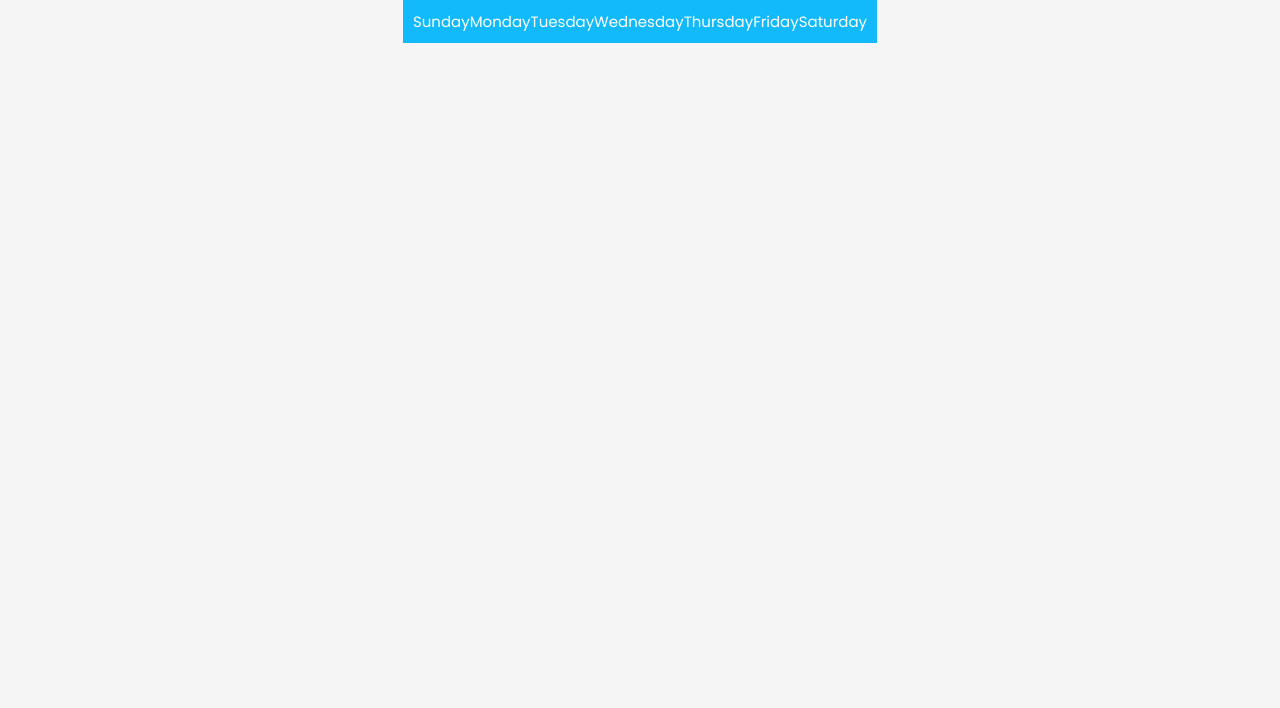
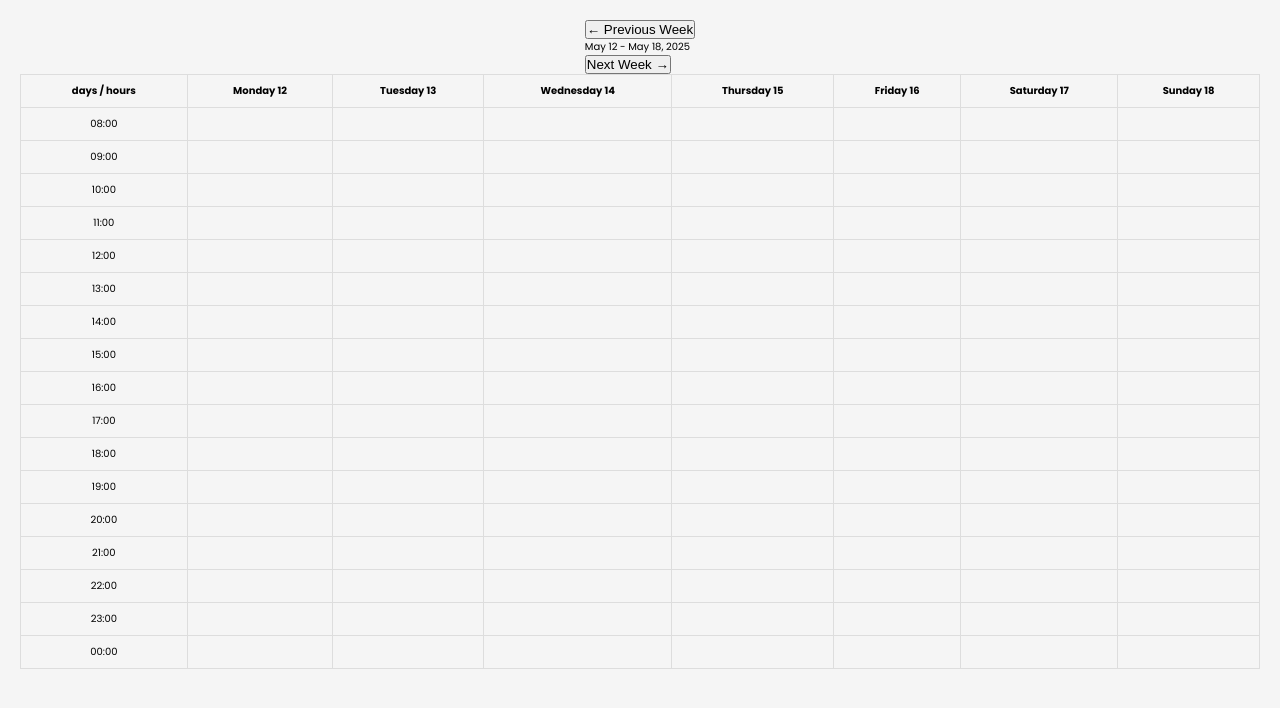
Before and after one commit to youssefzekricodes/Weekly-Calendar, a React (Vite) app: page / in a window 1280 px wide. Shown: the top 708 px of the page. Built offline with nearby package versions, Linux system fonts and the light colour scheme.

Commit message:
set up calendar base

```diff
--- a/package.json
+++ b/package.json
@@ -10,10 +10,12 @@
     "preview": "vite preview"
   },
   "dependencies": {
+    "dayjs": "^1.11.13",
     "react": "^19.1.0",
     "react-dom": "^19.1.0",
     "sass": "^1.88.0",
-    "scss": "^0.2.4"
+    "scss": "^0.2.4",
+    "zustand": "^5.0.4"
   },
   "devDependencies": {
     "@eslint/js": "^9.25.0",
--- a/src/modules/calendar/index.scss
+++ b/src/modules/calendar/index.scss
@@ -4,12 +4,17 @@
   gap: 1rem;
 }
 .calendar {
-  @include Flex();
-  &__header {
-    @include Flex(row, space-between, center);
-    padding: 1rem;
-    background-color: $primary-500;
-    color: $white;
-    font-size: 1.5rem;
+  @include Flex(column);
+  width: 100%;
+  padding: 2rem;
+  &__table {
+    border-collapse: collapse;
+    width: 100%;
+    th,
+    td {
+      border: 1px solid #dddddd;
+      text-align: center;
+      padding: 8px;
+    }
   }
 }
--- a/src/modules/calendar/index.tsx
+++ b/src/modules/calendar/index.tsx
@@ -1,52 +1,81 @@
+import { useState } from "react";
+import dayjs from "dayjs";
+import isoWeek from "dayjs/plugin/isoWeek";
+
+import { useEventsStore } from "./store";
+
+dayjs.extend(isoWeek);
+
 const WeeklyCalendar = () => {
+  const { events } = useEventsStore();
+  console.log({ events });
+  const [weekOffset, setWeekOffset] = useState(0);
+
+  const currentWeekStart = dayjs().add(weekOffset, "week").startOf("isoWeek");
+  const daysOfWeek = Array.from({ length: 7 }, (_, i) =>
+    currentWeekStart.add(i, "day")
+  );
+
+  const weekRangeLabel = `${daysOfWeek[0].format(
+    "MMM D"
+  )} - ${daysOfWeek[6].format("MMM D, YYYY")}`;
+
   return (
     <div className="calendar">
-      <div className="calendar__grid">
-        <div className="calendar__header">
-          {days.map((day, index) => (
-            <div className="calendar__header__item" key={index}>
-              {day}
-            </div>
+      <div className="calendar__header">
+        <button onClick={() => setWeekOffset((prev) => prev - 1)} className="">
+          ← Previous Week
+        </button>
+        <div>{weekRangeLabel}</div>
+        <button onClick={() => setWeekOffset((prev) => prev + 1)} className=" ">
+          Next Week →
+        </button>
+      </div>
+
+      <table className="calendar__table  ">
+        <thead>
+          <tr className="calendar__table__header">
+            <th className="calendar__table__header__row ">days / hours</th>
+            {daysOfWeek.map((day, index) => (
+              <th key={index} className="calendar__table__header__row ">
+                {day.format("dddd D")}
+              </th>
+            ))}
+          </tr>
+        </thead>
+        <tbody className="calendar__table__body">
+          {times.map((time, index) => (
+            <tr key={index}>
+              <td className="calendar__cell">{time}:00</td>
+              {daysOfWeek.map((_, dayIndex) => (
+                <td key={dayIndex} className="calendar__cell"></td>
+              ))}
+            </tr>
           ))}
-        </div>
-        {/* <div className="calendar-body">
-        {sessions.map((session, index) => (
-          <div className="calendar-row" key={index}>
-            <div className="calendar-session">
-              {session.start} - {session.end}
-            </div>
-            {days.map((_, dayIndex) => (
-              <div
-                className={`calendar-cell ${index % 2 === 0 ? "even" : "odd"}`}
-                key={dayIndex}
-              ></div>
-            ))}
-          </div>
-        ))}
-      </div> */}
-      </div>
+        </tbody>
+      </table>
     </div>
   );
 };
 
 export default WeeklyCalendar;
-const days = [
-  "Sunday",
-  "Monday",
-  "Tuesday",
-  "Wednesday",
-  "Thursday",
-  "Friday",
-  "Saturday",
+
+const times = [
+  "08",
+  "09",
+  "10",
+  "11",
+  "12",
+  "13",
+  "14",
+  "15",
+  "16",
+  "17",
+  "18",
+  "19",
+  "20",
+  "21",
+  "22",
+  "23",
+  "00",
 ];
-
-const sessions = [
-  { start: "09:00", end: "10:00" },
-  { start: "10:00", end: "11:00" },
-  { start: "11:00", end: "12:00" },
-  { start: "12:00", end: "13:00" },
-  { start: "13:00", end: "14:00" },
-  { start: "14:00", end: "15:00" },
-  { start: "15:00", end: "16:00" },
-  { start: "16:00", end: "17:00" },
-];
--- /dev/null
+++ b/src/modules/calendar/store/index.ts
@@ -0,0 +1,27 @@
+import { create } from "zustand";
+import { CalendarView, type CalendarEvent, type TEventsStore } from "../types";
+
+export const useEventsStore = create<TEventsStore>((set) => ({
+  events: null,
+  view: CalendarView.WEEK,
+  setEvents: (events: CalendarEvent[]) => set({ events }),
+  addEvent: (event: CalendarEvent) =>
+    set((state) => ({
+      events: state.events ? [...state.events, event] : [event],
+    })),
+  removeEvent: (id: string) =>
+    set((state) => ({
+      events: state.events
+        ? state.events.filter((event) => event.id !== id)
+        : null,
+    })),
+  updateEvent: (updatedEvent: CalendarEvent) =>
+    set((state) => ({
+      events: state.events
+        ? state.events.map((event) =>
+            event.id === updatedEvent.id ? updatedEvent : event
+          )
+        : null,
+    })),
+  clearEvents: () => set({ events: null }),
+}));
--- /dev/null
+++ b/src/modules/calendar/types/index.ts
@@ -0,0 +1,26 @@
+type Recurrence = "none" | "daily" | "weekly";
+
+export interface CalendarEvent {
+  id: string;
+  title: string;
+  start: Date;
+  end: Date;
+  recurrence: Recurrence;
+  recurrenceDays?: number[];
+  category: "work" | "personal" | "meeting";
+}
+
+export enum CalendarView {
+  DAY = "day",
+  WEEK = "week",
+  MONTH = "month",
+}
+export type TEventsStore = {
+  events: CalendarEvent[] | null;
+  view: CalendarView;
+  setEvents: (events: CalendarEvent[]) => void;
+  addEvent: (event: CalendarEvent) => void;
+  removeEvent: (id: string) => void;
+  updateEvent: (updatedEvent: CalendarEvent) => void;
+  clearEvents: () => void;
+};
```
Also changed, not shown: 1 other file (tests, documents, lock files or other folders).
